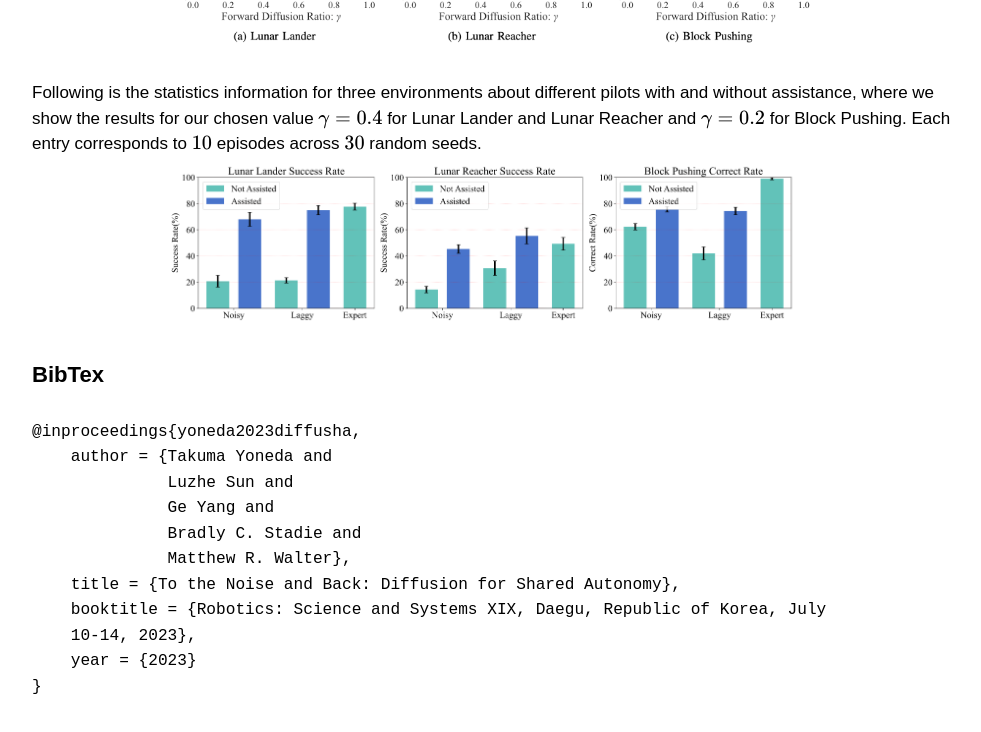
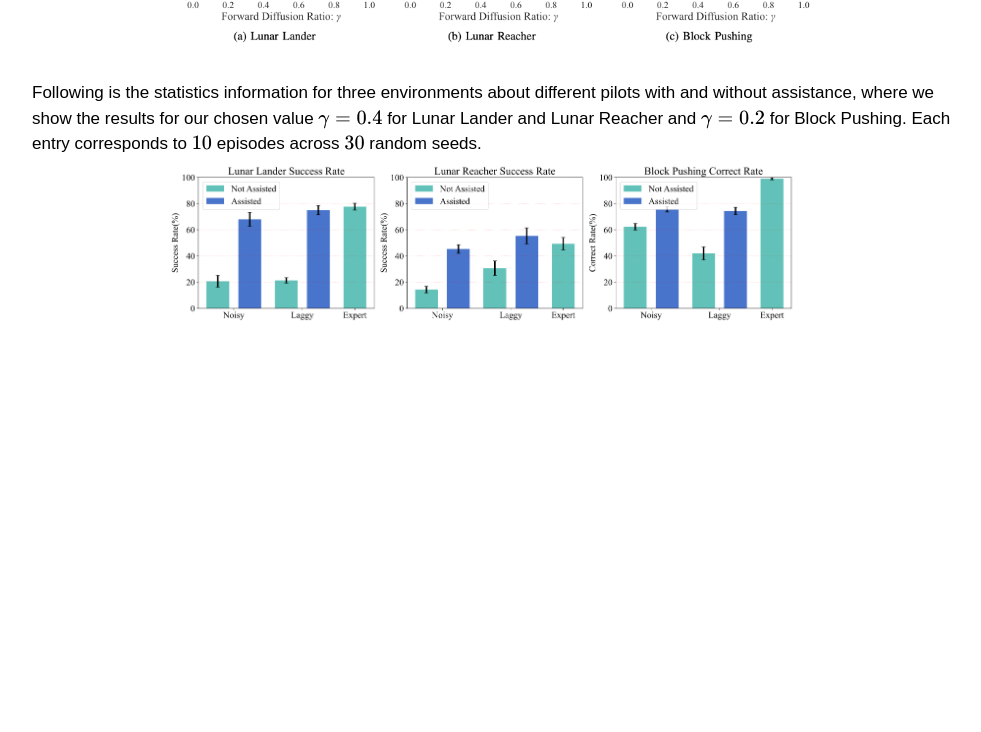
Before and after one commit to d2ac-actor-critic/d2ac-actor-critic.github.io, a plain HTML site: page index.html in a window 1280 px wide. Shown: the part 3049-3781 px from the top of the page, without its empty margins (148-1129 px from the left). After the commit the page ends 3546 px from the top, so only its background shows below. Drawn offline with nearby package versions, Linux system fonts and the light colour scheme.

Commit message:
Update index.html

```diff
--- a/index.html
+++ b/index.html
@@ -2,7 +2,7 @@
 <html lang="en" xmlns="http://www.w3.org/1999/html">
 <head>
     <meta charset="UTF-8">
-    <title>To the Noise and Back: Diffusion for Shared Autonomy</title>
+    <title>D2AC: Diffusion Actor meets Distributional Critic</title>
     <meta name="description"
           content="Shared autonomy is an operational concept in which a user and an autonomous agent collaboratively control a robotic system.
                 It provides a number of advantages over the extremes of full-teleoperation and full-autonomy in many settings.
@@ -23,7 +23,7 @@
 
     <meta name="keywords" content="Deep Reinforcement Learning, Deep Learning, Domain Adaptation, Generalization">
     <meta name="author" content="Takuma Yoneda (takuma@ttic.edu), Luzhe Sun (luzhesun@uchicago.edu)">
-    <meta property="og:title" content="To the Noise and Back: Diffusion for Shared Autonomy">
+    <meta property="og:title" content="D2AC: Diffusion Actor meets Distributional Critic">
     <meta property="og:image" content="media/thumbnail.jpg">
     <meta name="twitter:creator" content="@takuma_yoneda">
     <meta name="twitter:card" content="summary">
@@ -200,9 +200,9 @@
     </p>
 
 
+     <!--
 
-
-    <h2>BibTex</h2>
+        <h2>BibTex</h2>
     <pre>
 @inproceedings{yoneda2023diffusha,
     author = {Takuma Yoneda and
@@ -210,12 +210,18 @@
               Ge Yang and
               Bradly C. Stadie and
               Matthew R. Walter},
-    title = {To the Noise and Back: Diffusion for Shared Autonomy},
+    title = {D2AC: Diffusion Actor meets Distributional Critic},
     booktitle = {Robotics: Science and Systems XIX, Daegu, Republic of Korea, July
     10-14, 2023},
     year = {2023}
 }</pre>
 
+
+         -->
+
+
+
+
 </article>
 </body>
 </html>
```
